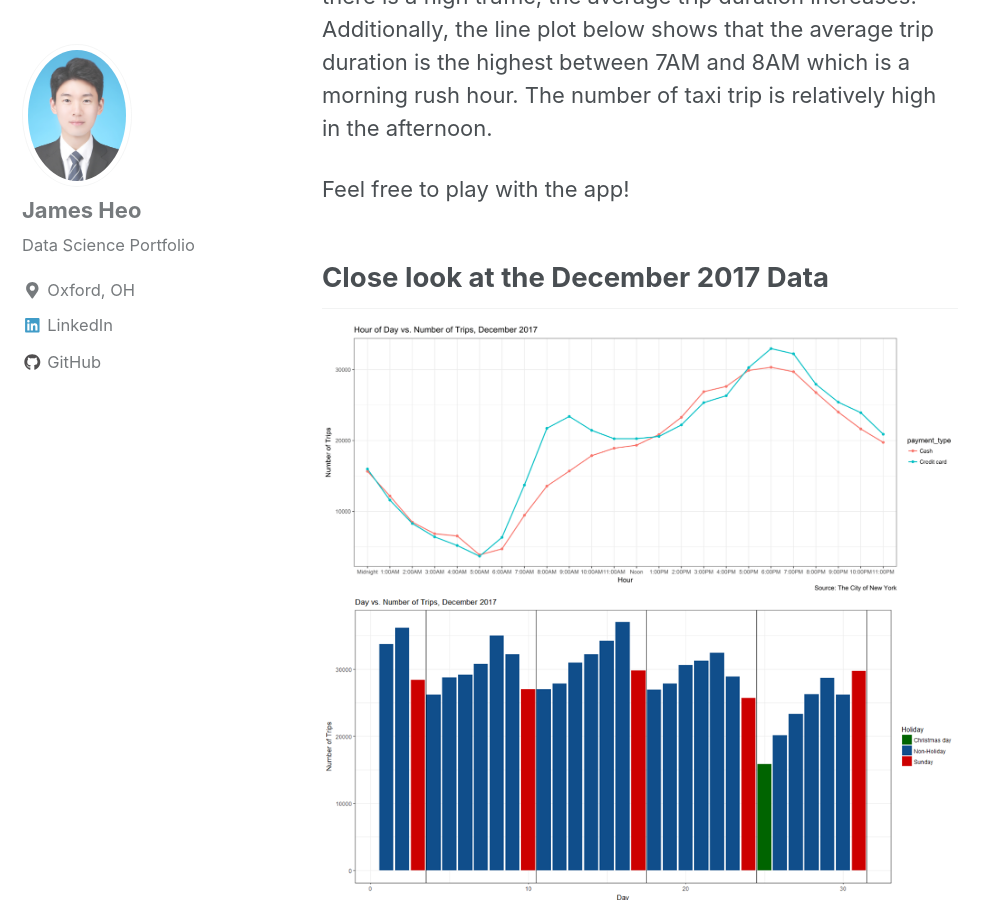
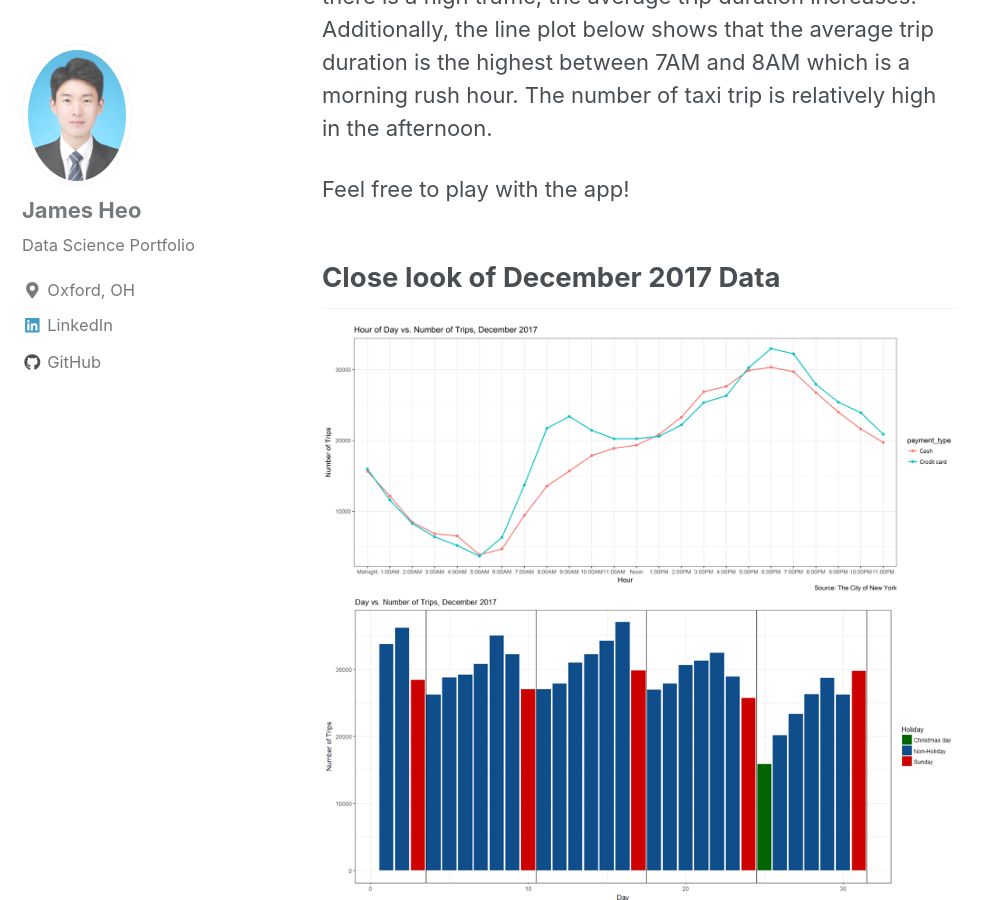
Before and after one commit to JamesHeo/heojstats.github.io, a Jekyll site: the page built from _posts/2018-06-13-NYCTaxiCaps.md, in a window 1280 px wide and 900 px high, scrolled down 2164 px. Shown: the whole window, without its empty margins (0-992 px from the left). Built offline with Jekyll 4.4.1, drawn with Linux system fonts in a browser that asks for light colours; nearby versions of some CDN libraries.

Commit message:
Spelling correction

```diff
--- a/_posts/2018-06-13-NYCTaxiCaps.md
+++ b/_posts/2018-06-13-NYCTaxiCaps.md
@@ -31,6 +31,6 @@ JFK airport is selected as a pickup location and times square is selected as a d
 
 Feel free to play with the app!
 
-## Close look at the December 2017 Data
+## Close look of December 2017 Data
 ![alt]({{ site.url }}{{ site.baseurl }}/images/NYCTaxi/LineChart.png)
 <img src="{{ site.url }}{{ site.baseurl }}/images/NYCTaxi/BarChart.png" alt="bar chart">`
```
